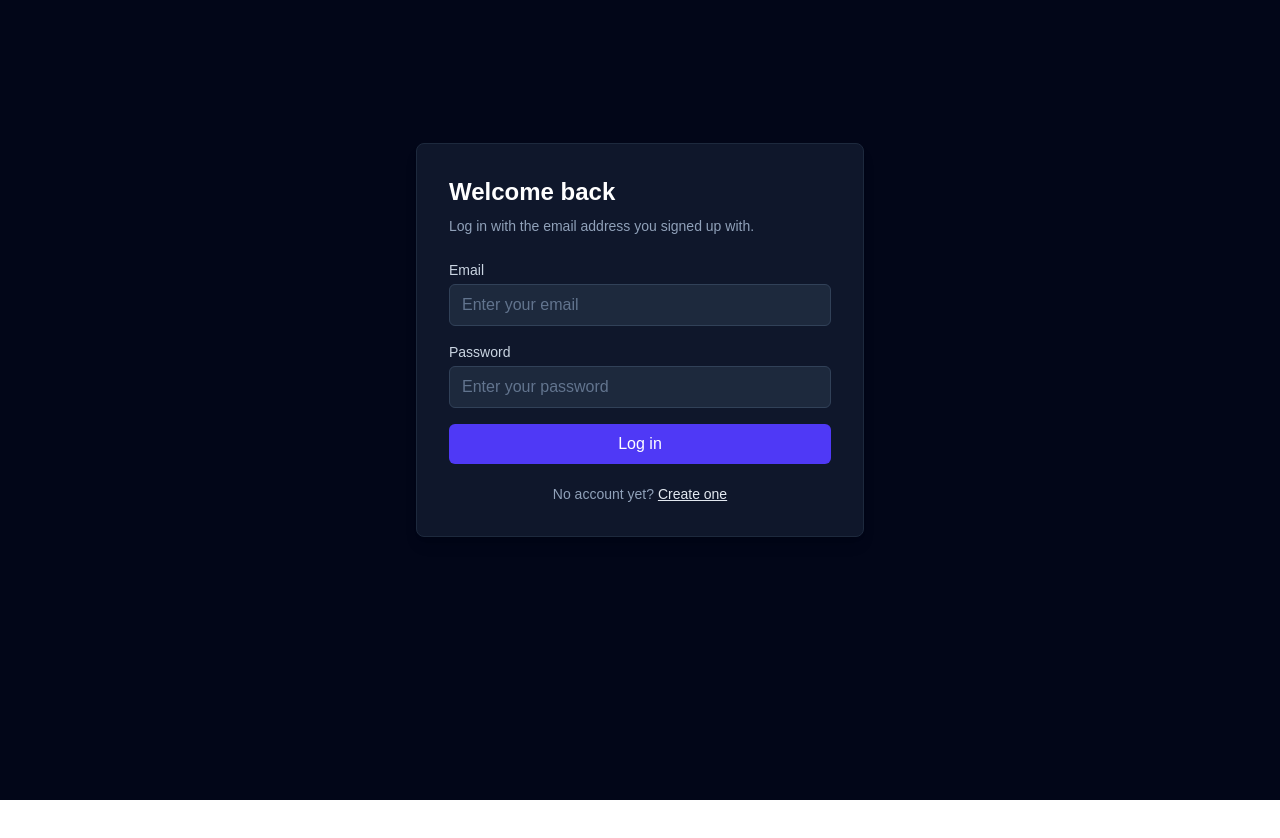
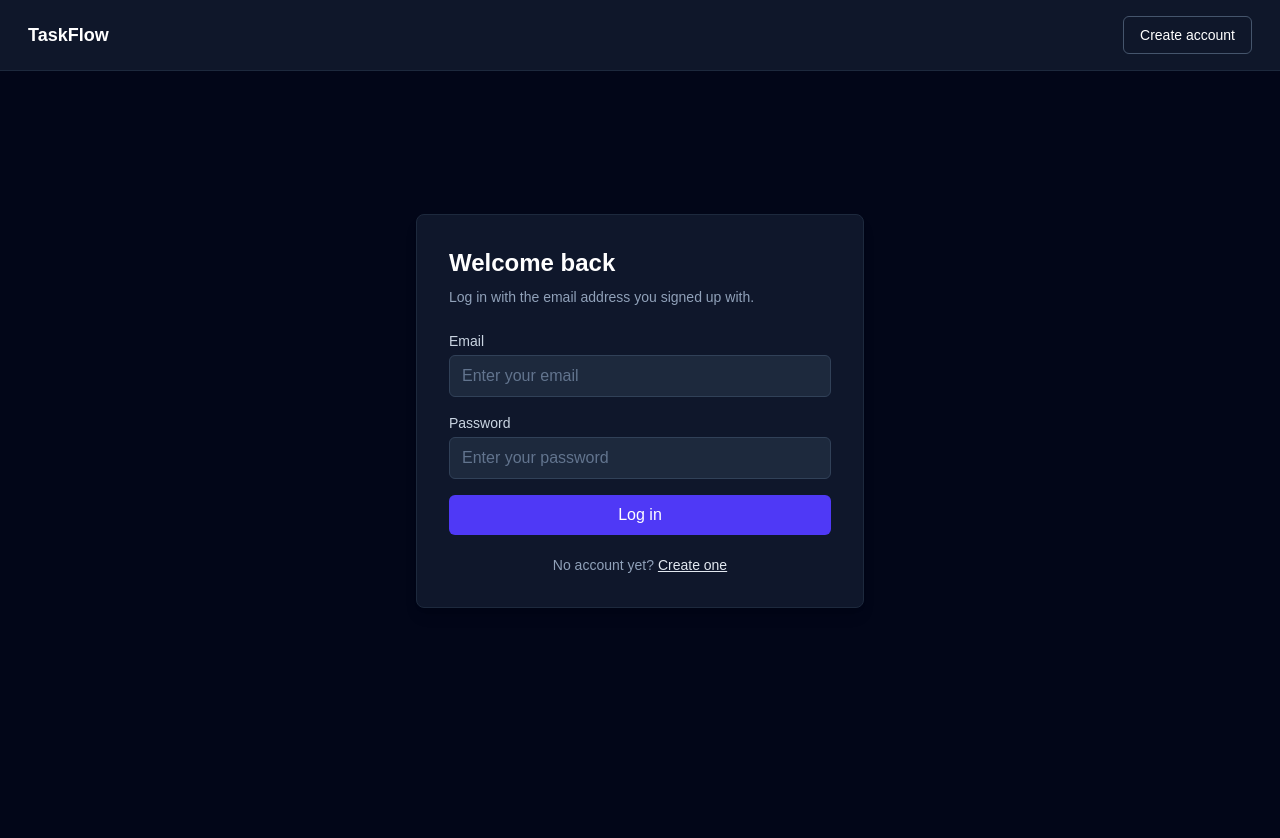
Before and after one commit to sadeenotaibi216/kanban-task-manager, a Next.js app: page /login in a window 1280 px wide. Shown: the top 838 px of the page. Before the commit the page ends 800 px from the top, so only its background shows below. Built offline with nearby package versions, Linux system fonts and the light colour scheme; no server answers.

Commit message:
feat(navigation): add session-aware navbar

```diff
--- /dev/null
+++ b/app/actions/logout.ts
@@ -0,0 +1,9 @@
+"use server";
+
+import { signOut } from "@/auth";
+
+export async function logout() {
+  await signOut({
+    redirectTo: "/",
+  });
+}
--- /dev/null
+++ b/app/components/Navbar.tsx
@@ -0,0 +1,26 @@
+import { auth } from "@/auth";
+import { prisma } from "@/lib/prisma";
+import NavbarClient from "./NavbarClient";
+
+export default async function Navbar() {
+  const session = await auth();
+
+  let userName: string | null = null;
+
+  if (session?.user?.email) {
+    const user = await prisma.user.findUnique({
+      where: {
+        email: session.user.email,
+      },
+    });
+
+    userName = user?.name ?? null;
+  }
+
+  return (
+    <NavbarClient
+      userName={userName}
+      isLoggedIn={!!session?.user}
+    />
+  );
+}
--- /dev/null
+++ b/app/components/NavbarClient.tsx
@@ -0,0 +1,100 @@
+"use client";
+
+import Link from "next/link";
+import { usePathname } from "next/navigation";
+import { logout } from "../actions/logout";
+
+type NavbarClientProps = {
+  userName: string | null;
+  isLoggedIn: boolean;
+};
+
+export default function NavbarClient({
+  userName,
+  isLoggedIn,
+}: NavbarClientProps) {
+  const pathname = usePathname();
+
+  return (
+    <nav className="flex items-center justify-between border-b border-slate-800 bg-[#0f172a] px-7 py-4">
+      <div className="flex items-center gap-6">
+        <Link
+          href="/"
+          className={`text-lg font-bold transition ${
+            pathname === "/"
+              ? "text-indigo-400"
+              : "text-white hover:text-indigo-400"
+          }`}
+        >
+          TaskFlow
+        </Link>
+
+        {isLoggedIn && (
+          <>
+            <Link
+              href="/boards"
+              className={
+                pathname.startsWith("/boards")
+                  ? "text-sm font-medium text-indigo-400"
+                  : "text-sm text-slate-300 hover:text-white"
+              }
+            >
+              Boards
+            </Link>
+
+            <Link
+              href="/settings"
+              className={
+                pathname === "/settings"
+                  ? "text-sm font-medium text-indigo-400"
+                  : "text-sm text-slate-300 hover:text-white"
+              }
+            >
+              Settings
+            </Link>
+          </>
+        )}
+      </div>
+
+      <div className="flex items-center gap-4">
+        {isLoggedIn ? (
+          <>
+            <p className="text-sm text-slate-300">
+              Welcome,{" "}
+              <span className="font-medium text-white">{userName}</span>
+            </p>
+
+            <form action={logout}>
+              <button
+                type="submit"
+                className="rounded-md border border-red-800 px-4 py-2 text-sm text-red-300 transition hover:bg-red-950"
+              >
+                Sign out
+              </button>
+            </form>
+          </>
+        ) : (
+          <>
+            {pathname !== "/login" && (
+              <Link
+                href="/login"
+                className="rounded-md border border-slate-600 px-4 py-2 text-sm text-white transition hover:bg-slate-800"
+              >
+                Log in
+              </Link>
+            )}
+
+            {pathname !== "/register" && (
+              <Link
+                href="/register"
+                className="rounded-md border border-slate-600 px-4 py-2 text-sm text-white transition hover:bg-slate-800"
+              >
+                Create account
+              </Link>
+            )}
+          </>
+        )}
+      </div>
+    </nav>
+  );
+}
--- a/app/layout.tsx
+++ b/app/layout.tsx
@@ -1,5 +1,6 @@
 import type { Metadata } from "next";
 import { Geist, Geist_Mono } from "next/font/google";
+import Navbar from "./components/Navbar";
 import "./globals.css";
 
 const geistSans = Geist({
@@ -13,8 +14,8 @@ const geistMono = Geist_Mono({
 });
 
 export const metadata: Metadata = {
-  title: "Create Next App",
-  description: "Generated by create next app",
+  title: "TaskFlow",
+  description: "A Kanban task management application",
 };
 
 export default function RootLayout({ children }: LayoutProps<"/">) {
@@ -23,7 +24,10 @@ export default function RootLayout({ children }: LayoutProps<"/">) {
       lang="en"
       className={`${geistSans.variable} ${geistMono.variable} h-full antialiased`}
     >
-      <body className="min-h-full flex flex-col">{children}</body>
+      <body className="flex min-h-full flex-col">
+        <Navbar />
+        {children}
+      </body>
     </html>
   );
 }
```
